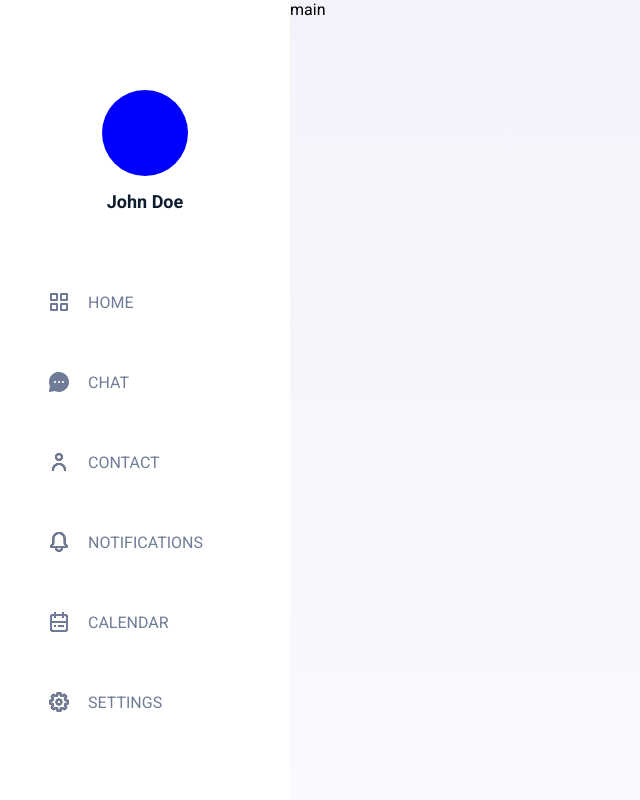
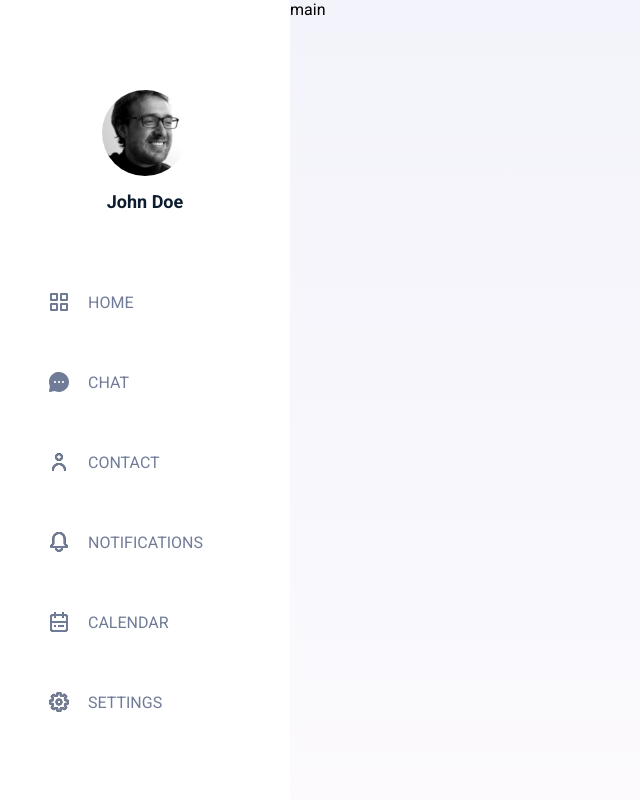
Before and after one commit to gramm2009/chat, a React app: page /administrator in a window 1280 px wide. Shown: the top 800 px of the page, without its empty margins (0-640 px from the left). Built offline with nearby package versions, Linux system fonts and the light colour scheme.

Commit message:
up style layout admin

```diff
--- a/src/layout/Admin.tsx
+++ b/src/layout/Admin.tsx
@@ -1,4 +1,5 @@
 import React from 'react';
+import Avatar from "../../public/img/avatar.jpg"
 import '../styles/layout-admin.scss';
 
 const Admin: React.FC = () => {
@@ -7,7 +8,9 @@ const Admin: React.FC = () => {
             <div className="layout-admin__container">
                 <nav className="layout-admin__nav">
                     <div className="layout-admin__nav__avatar-box">
-                        <div className="layout-admin__nav__avatar-box__avatar"></div>
+                        <div className="layout-admin__nav__avatar-box__avatar">
+                            <img src={Avatar} alt="" />
+                        </div>
                         <div className="layout-admin__nav__avatar-box__name">John Doe</div>
                     </div>
 
--- a/src/styles/layout-admin.scss
+++ b/src/styles/layout-admin.scss
@@ -31,6 +31,7 @@
                 background-color: blue;
                 border-radius: 50%;
                 margin-bottom: 15px;
+                overflow: hidden;
             }
 
             &__name {
@@ -68,6 +69,10 @@
 
                     &:nth-child(6) {
                         margin-bottom: 300px;
+
+                        @media (max-height:1079px) {
+                            margin-bottom: 150px;
+                        }
                     }
 
                     &:nth-child(7) {
```
Also changed, not shown: public/img/avatar.jpg (added).
